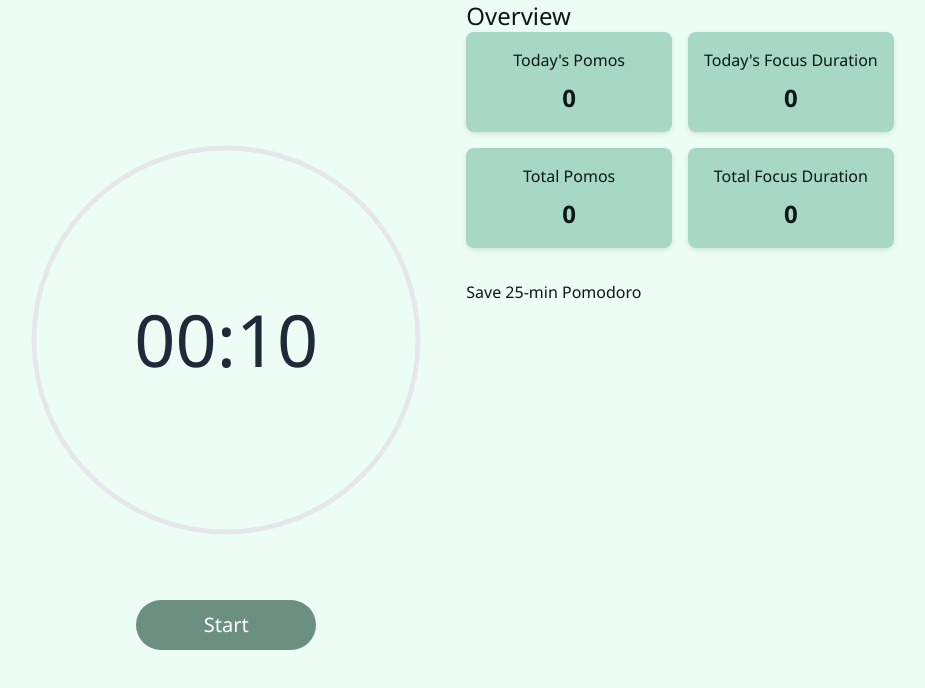
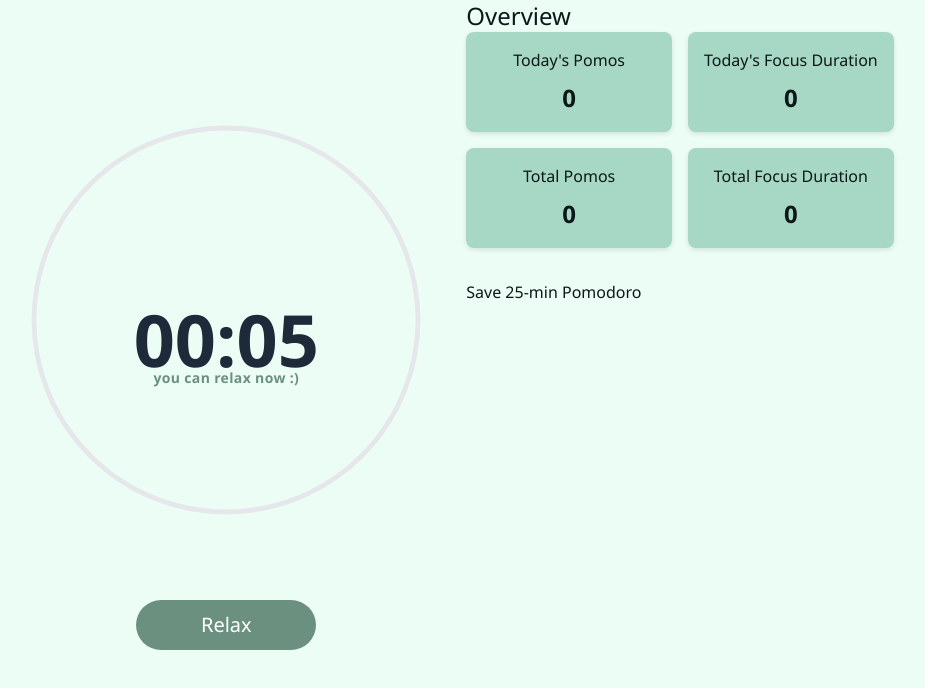
Before and after one commit to hosseinshamlooo/pomodoro_timer_v1.1, a React (Vite) app: page / in a window 1280 px wide. Shown: the top 688 px of the page, without its empty margins (200-1125 px from the left). Built offline with nearby package versions, Linux system fonts and the light colour scheme.

Commit message:
fixed progress bar reversal animation

```diff
--- a/src/ui/Timer.tsx
+++ b/src/ui/Timer.tsx
@@ -1,16 +1,22 @@
-import React, { useEffect, useState } from "react";
+import React, { useEffect, useState, useCallback, useRef } from "react";
 
-const FULL_DASH_ARRAY = 283; // Circumference of the circle
-const WORK_DURATION = 10; // multiple by 60 (the number of minutes)
-const BREAK_DURATION = 5;
-const audio = new Audio("/bicyclebellsound.wav");
+const FULL_DASH_ARRAY = 283;
+const WORK_DURATION = 5; // in seconds
+const BREAK_DURATION = 3;
 
 const Timer = () => {
   const [secondsLeft, setSecondsLeft] = useState(WORK_DURATION);
+  const [duration, setDuration] = useState(WORK_DURATION);
   const [isRunning, setIsRunning] = useState(false);
   const [isPaused, setIsPaused] = useState(false);
-  const [isBreak, setIsBreak] = useState(false);
+  const [isBreak, setIsBreak] = useState(true);
+  const [timerFinished, setTimerFinished] = useState(false);
+  const [justSwitchedWork, setJustSwitchedWork] = useState(false);
+  const [justSwitchedBreak, setJustSwitchedBreak] = useState(false);
 
+  const audioRef = useRef<HTMLAudioElement | null>(null);
+
+  // Format seconds as MM:SS
   const formatTime = (time: number) => {
     const minutes = Math.floor(time / 60);
     const seconds = time % 60;
@@ -20,66 +26,112 @@ const Timer = () => {
     )}`;
   };
 
-  const progress = (WORK_DURATION - secondsLeft) / WORK_DURATION; // 0 to 1
+  // Progress from 0 to 1
+  const progress = timerFinished
+    ? 1
+    : isRunning
+    ? 1 - secondsLeft / duration
+    : 0;
+
+  const breakProgress = isRunning && isBreak ? 1 - secondsLeft / duration : 0;
 
   useEffect(() => {
-    let interval: NodeJS.Timeout | null = null;
-
-    if (isRunning && !isPaused && secondsLeft > 0) {
-      interval = setInterval(() => {
-        setSecondsLeft((prev) => prev - 1);
-      }, 1000);
-    }
-
-    return () => {
-      if (interval) clearInterval(interval);
-    };
-  }, [isRunning, isPaused]);
+    audioRef.current = new Audio("/bicyclebellsound.wav");
+  }, []);
 
   useEffect(() => {
-    if (secondsLeft === 0) {
-      audio.play();
+    if (!isRunning || isPaused) return;
 
-      if (!isBreak) {
-        // End work session → go to break
-        setIsBreak(true);
-        setIsRunning(false);
-        setIsPaused(false);
-        setSecondsLeft(BREAK_DURATION);
-      } else {
-        // End break → reset to work session
-        setIsBreak(false);
-        setIsRunning(false);
-        setIsPaused(false);
-        setSecondsLeft(WORK_DURATION);
-      }
+    const interval = setInterval(() => {
+      setSecondsLeft((prev) => {
+        if (prev <= 1) {
+          audioRef.current?.play();
+          setTimerFinished(true);
+
+          const nextIsBreak = !isBreak;
+          const nextDuration = nextIsBreak ? BREAK_DURATION : WORK_DURATION;
+
+          setIsBreak(nextIsBreak);
+          setDuration(nextDuration);
+          setSecondsLeft(nextDuration);
+          setIsRunning(false);
+
+          if (nextIsBreak) {
+            setJustSwitchedBreak(true);
+            setJustSwitchedWork(false);
+          } else {
+            setJustSwitchedWork(true);
+            setJustSwitchedBreak(false);
+          }
+
+          return 0;
+        }
+
+        return prev - 1;
+      });
+    }, 1000);
+
+    return () => clearInterval(interval);
+  }, [isRunning, isPaused, isBreak]);
+
+  useEffect(() => {
+    if (justSwitchedWork) {
+      const timeout = setTimeout(() => setJustSwitchedWork(false), 50);
+      return () => clearTimeout(timeout);
     }
-  }, [secondsLeft, isBreak]);
+  }, [justSwitchedWork]);
 
-  const startTimer = () => {
+  useEffect(() => {
+    if (justSwitchedBreak) {
+      const timeout = setTimeout(() => setJustSwitchedBreak(false), 50);
+      return () => clearTimeout(timeout);
+    }
+  }, [justSwitchedBreak]);
+
+  // Helper functions for styles
+  const getTransitionStyle = (justSwitched: boolean) =>
+    justSwitched ? "none" : "stroke-dashoffset 1s linear";
+
+  const getOpacity = (active: boolean) => (active ? 1 : 0);
+
+  // Memoized handlers
+  const startWork = useCallback(() => {
+    setJustSwitchedWork(true); // Block transition for this render
+
+    requestAnimationFrame(() => {
+      setTimerFinished(false);
+      setIsBreak(false);
+      setDuration(WORK_DURATION);
+      setSecondsLeft(WORK_DURATION);
+      setIsRunning(true);
+      setIsPaused(false);
+    });
+  }, []);
+
+  const startBreak = useCallback(() => {
+    setTimerFinished(false);
+    setJustSwitchedWork(false);
+    setJustSwitchedBreak(false);
+    setDuration(BREAK_DURATION);
+    setSecondsLeft(BREAK_DURATION);
+    setIsBreak(true);
     setIsRunning(true);
     setIsPaused(false);
-  };
+  }, []);
 
-  const pauseTimer = () => setIsPaused(true);
-
-  const continueTimer = () => setIsPaused(false);
-
-  const endTimer = () => {
+  const pauseTimer = useCallback(() => setIsPaused(true), []);
+  const continueTimer = useCallback(() => setIsPaused(false), []);
+  const endTimer = useCallback(() => {
     setIsRunning(false);
     setIsPaused(false);
-    setSecondsLeft(WORK_DURATION);
-  };
+    setSecondsLeft(duration);
+  }, [duration]);
 
   return (
     <div className="flex flex-col items-center justify-center h-full">
+      {/* Timer Circle */}
       <div className="relative w-120 h-130">
-        <svg
-          className="transform -rotate-90"
-          width="100%"
-          height="100%"
-          viewBox="0 0 100 100"
-        >
+        <svg className="transform -rotate-90" viewBox="0 0 100 100">
           <circle
             cx="50"
             cy="50"
@@ -88,6 +140,23 @@ const Timer = () => {
             strokeWidth="1"
             fill="none"
           />
+          {/* Break circle */}
+          <circle
+            cx="50"
+            cy="50"
+            r="40"
+            stroke="#4ade80"
+            strokeWidth="1"
+            fill="none"
+            strokeDasharray={FULL_DASH_ARRAY}
+            strokeDashoffset={FULL_DASH_ARRAY * (1 - breakProgress)}
+            strokeLinecap="round"
+            style={{
+              transition: getTransitionStyle(justSwitchedBreak),
+              opacity: getOpacity(isBreak && isRunning),
+            }}
+          />
+          {/* Work circle */}
           <circle
             cx="50"
             cy="50"
@@ -98,35 +167,31 @@ const Timer = () => {
             strokeDasharray={FULL_DASH_ARRAY}
             strokeDashoffset={FULL_DASH_ARRAY * (1 - progress)}
             strokeLinecap="round"
-            style={{ transition: "stroke-dashoffset 1s linear" }}
+            style={{
+              transition: getTransitionStyle(justSwitchedWork),
+              opacity: getOpacity(!isBreak && isRunning),
+            }}
           />
         </svg>
         <div className="absolute inset-0 flex flex-col items-center justify-center">
-          <div className="text-7xl font-semi-bold text-gray-800 h-[65px]">
+          <div className="text-7xl font-semibold text-gray-800 h-[65px]">
             {formatTime(secondsLeft)}
           </div>
           <div className="mt-2 h-[10px] text-sm font-bold tracking-wide text-[var(--color-accent)]">
-            {isBreak ? "you can relax now :)" : isPaused ? "Paused" : ""}
+            {!isRunning && !isPaused && (isBreak ? "you can relax now :)" : "")}
+            {isPaused && "Paused"}
           </div>
         </div>
       </div>
 
+      {/* Buttons */}
       <div className="flex flex-col items-center gap-4 mt-10 h-[120px]">
-        {!isRunning && !isPaused && !isBreak && (
+        {!isRunning && !isPaused && (
           <button
-            onClick={startTimer}
+            onClick={isBreak ? startBreak : startWork} // reversed logic as before
             className="text-white bg-[var(--color-accent)] hover:bg-[color:var(--color-accent-hover,#1e90ff)] rounded-full text-xl w-[180px] h-[50px] transition duration-200"
           >
-            Start
-          </button>
-        )}
-
-        {!isRunning && !isPaused && isBreak && (
-          <button
-            onClick={startTimer}
-            className="bg-transparent border-2 border-[var(--color-accent)] text-[var(--color-accent)] hover:bg-[var(--color-accent)] hover:text-white rounded-full text-xl w-[180px] h-[50px] transition duration-200 cursor-pointer"
-          >
-            Relax
+            {isBreak ? "Relax" : "Work"}
           </button>
         )}
 
@@ -143,7 +208,7 @@ const Timer = () => {
           <>
             <button
               onClick={continueTimer}
-              className="text-white bg-[var(--color-accent)] hover:bg-transparent hover:text-[var(--color-accent)] hover:border-2 rounded-full border-[var(--color-accent)]rounded-full text-xl w-[180px] h-[50px] transition duration-200"
+              className="text-white bg-[var(--color-accent)] hover:bg-transparent hover:text-[var(--color-accent)] hover:border-2 rounded-full border-[var(--color-accent)] text-xl w-[180px] h-[50px] transition duration-200"
             >
               Continue
             </button>
```
